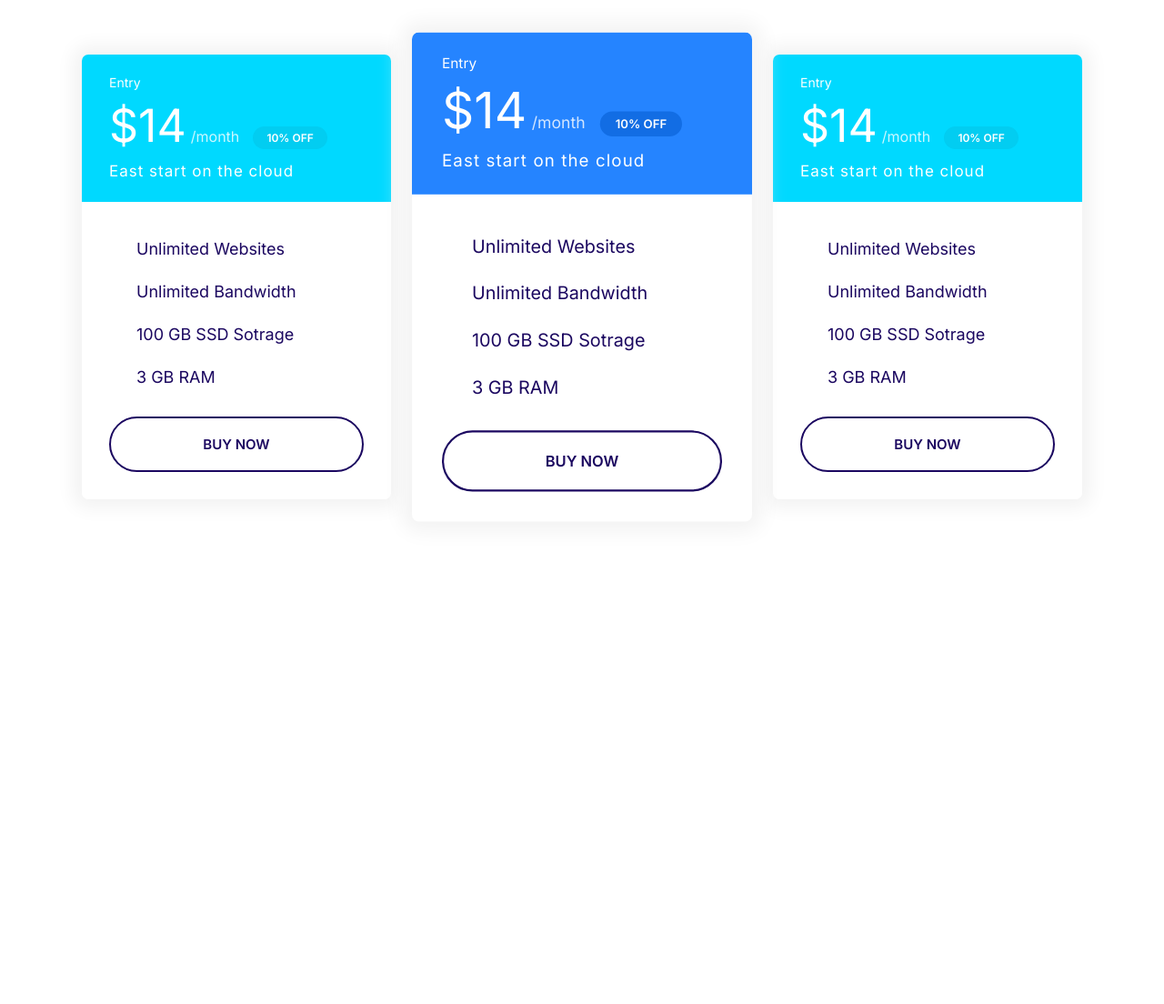
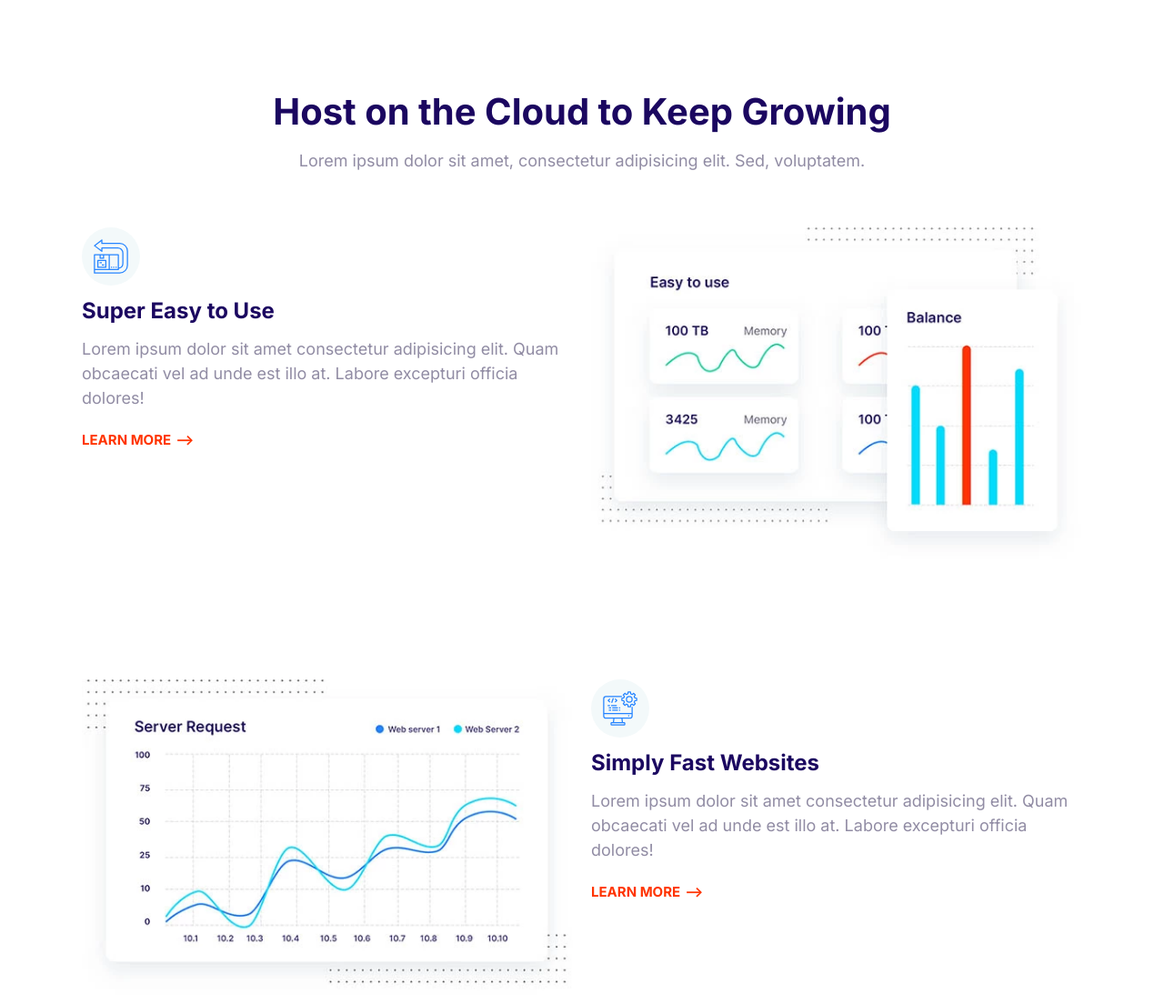
Before and after one commit to sabry-awad97/Sabrify, a website built with Vite: page index.html in a window 1280 px wide. Shown: the top 1104 px of the page at 91% size. Before the commit the page ends 800 px from the top, so only its background shows below. Built offline with nearby package versions, Linux system fonts and the light colour scheme; files whose address does not match are found by name.

Commit message:
Define features block

```diff
--- a/index.html
+++ b/index.html
@@ -7,69 +7,118 @@
     <title>Sabrify</title>
   </head>
   <body>
-    <section class="block container block-plans">
-      <div class="grid grid--1x3">
-        <div class="plan">
-          <div class="card card--secondary">
-            <header class="card__header">
-              <h3 class="plan__name">Entry</h3>
-              <span class="plan__price">$14</span>
-              <span class="plan__billing-cycle">/month</span>
-              <span class="badge badge--secondary badge--small">10% OFF</span>
-              <span class="plan__description">East start on the cloud</span>
-            </header>
-            <div class="card__body">
-              <ul class="list list--tick">
-                <li class="list__item">Unlimited Websites</li>
-                <li class="list__item">Unlimited Bandwidth</li>
-                <li class="list__item">100 GB SSD Sotrage</li>
-                <li class="list__item">3 GB RAM</li>
-              </ul>
-              <button class="btn btn--outline btn--block">Buy Now</button>
-            </div>
-          </div>
+    <section class="block container">
+      <header class="block__header">
+        <h2>Host on the Cloud to Keep Growing</h2>
+        <p>
+          Lorem ipsum dolor sit amet, consectetur adipisicing elit. Sed,
+          voluptatem.
+        </p>
+      </header>
+      <article class="grid grid--1x2 feature">
+        <div class="feature__content">
+          <span class="icon-container">
+            <svg class="icon icon--primary">
+              <use xlink:href="images/sprite.svg#easy"></use>
+            </svg>
+          </span>
+          <h3 class="feature__heading">Super Easy to Use</h3>
+          <p>
+            Lorem ipsum dolor sit amet consectetur adipisicing elit. Quam
+            obcaecati vel ad unde est illo at. Labore excepturi officia dolores!
+          </p>
+          <a href="#" class="link-arrow">Learn More</a>
         </div>
-        <div class="plan plan--popular">
-          <div class="card card--primary">
-            <header class="card__header">
-              <h3 class="plan__name">Entry</h3>
-              <span class="plan__price">$14</span>
-              <span class="plan__billing-cycle">/month</span>
-              <span class="badge badge--primary badge--small">10% OFF</span>
-              <span class="plan__description">East start on the cloud</span>
-            </header>
-            <div class="card__body">
-              <ul class="list list--tick">
-                <li class="list__item">Unlimited Websites</li>
-                <li class="list__item">Unlimited Bandwidth</li>
-                <li class="list__item">100 GB SSD Sotrage</li>
-                <li class="list__item">3 GB RAM</li>
-              </ul>
-              <button class="btn btn--outline btn--block">Buy Now</button>
-            </div>
-          </div>
+        <picture>
+          <source
+            type="image/webp"
+            srcset="images/easy.webp 1x, images/easy@2x.webp 2x"
+          />
+          <source
+            type="image/jpg"
+            srcset="images/easy.jpg 1x, images/easy@2x.jpg 2x"
+          />
+          <img class="feature__image" src="images/easy@2x.jpg" alt="" />
+        </picture>
+      </article>
+      <article class="grid grid--1x2 feature">
+        <div class="feature__content">
+          <span class="icon-container">
+            <svg class="icon icon--primary">
+              <use xlink:href="images/sprite.svg#computer"></use>
+            </svg>
+          </span>
+          <h3 class="feature__heading">Simply Fast Websites</h3>
+          <p>
+            Lorem ipsum dolor sit amet consectetur adipisicing elit. Quam
+            obcaecati vel ad unde est illo at. Labore excepturi officia dolores!
+          </p>
+          <a href="#" class="link-arrow">Learn More</a>
         </div>
-        <div class="plan">
-          <div class="card card--secondary">
-            <header class="card__header">
-              <h3 class="plan__name">Entry</h3>
-              <span class="plan__price">$14</span>
-              <span class="plan__billing-cycle">/month</span>
-              <span class="badge badge--secondary badge--small">10% OFF</span>
-              <span class="plan__description">East start on the cloud</span>
-            </header>
-            <div class="card__body">
-              <ul class="list list--tick">
-                <li class="list__item">Unlimited Websites</li>
-                <li class="list__item">Unlimited Bandwidth</li>
-                <li class="list__item">100 GB SSD Sotrage</li>
-                <li class="list__item">3 GB RAM</li>
-              </ul>
-              <button class="btn btn--outline btn--block">Buy Now</button>
-            </div>
-          </div>
+        <picture>
+          <source
+            type="image/webp"
+            srcset="images/fast.webp 1x, images/fast@2x.webp 2x"
+          />
+          <source
+            type="image/jpg"
+            srcset="images/fast.jpg 1x, images/fast@2x.jpg 2x"
+          />
+          <img class="feature__image" src="images/fast@2x.jpg" alt="" />
+        </picture>
+      </article>
+      <article class="grid grid--1x2 feature">
+        <div class="feature__content">
+          <span class="icon-container">
+            <svg class="icon icon--primary">
+              <use xlink:href="images/sprite.svg#wordpress"></use>
+            </svg>
+          </span>
+          <h3 class="feature__heading">Wordpress Made Easy</h3>
+          <p>
+            Lorem ipsum dolor sit amet consectetur adipisicing elit. Quam
+            obcaecati vel ad unde est illo at. Labore excepturi officia dolores!
+          </p>
+          <a href="#" class="link-arrow">Learn More</a>
         </div>
-      </div>
+        <picture>
+          <source
+            type="image/webp"
+            srcset="images/wordpress.webp 1x, images/wordpress@2x.webp 2x"
+          />
+          <source
+            type="image/jpg"
+            srcset="images/wordpress.jpg 1x, images/wordpress@2x.jpg 2x"
+          />
+          <img class="feature__image" src="images/wordpress@2x.jpg" alt="" />
+        </picture>
+      </article>
+      <article class="grid grid--1x2 feature">
+        <div class="feature__content">
+          <span class="icon-container">
+            <svg class="icon icon--primary">
+              <use xlink:href="images/sprite.svg#clock"></use>
+            </svg>
+          </span>
+          <h3 class="feature__heading">24/7 Expert Support</h3>
+          <p>
+            Lorem ipsum dolor sit amet consectetur adipisicing elit. Quam
+            obcaecati vel ad unde est illo at. Labore excepturi officia dolores!
+          </p>
+          <a href="#" class="link-arrow">Learn More</a>
+        </div>
+        <picture>
+          <source
+            type="image/webp"
+            srcset="images/support.webp 1x, images/support@2x.webp 2x"
+          />
+          <source
+            type="image/jpg"
+            srcset="images/support.jpg 1x, images/support@2x.jpg 2x"
+          />
+          <img class="feature__image" src="images/support@2x.jpg" alt="" />
+        </picture>
+      </article>
     </section>
 
     <script type="module" src="/src/main.ts"></script>
--- a/src/css/style.scss
+++ b/src/css/style.scss
@@ -769,3 +769,27 @@ a {
   max-width: 500px;
   margin: 0 auto;
 }
+
+/* Features */
+.feature {
+  gap: 4rem 2rem;
+  margin: 12rem 0;
+}
+
+.feature:first-of-type {
+  margin-top: 6rem;
+}
+
+.feature__heading {
+  margin: 1rem 0;
+}
+
+.feature__image {
+  width: 100%;
+}
+
+@media screen and (min-width: 768px) {
+  .feature:nth-of-type(even) .feature__content {
+    order: 2;
+  }
+}
```
Also changed, not shown: src/components/block-features.html (added, +112 -0 lines), public/images/easy.jpg (added), public/images/easy.webp (added), public/images/easy@2x.jpg (added), public/images/easy@2x.webp (added), public/images/fast.jpg (added), public/images/fast.webp (added), public/images/fast@2x.jpg (added), public/images/fast@2x.webp (added), public/images/logo.svg, public/images/support.jpg (added), public/images/support.webp (added), public/images/support@2x.jpg (added), public/images/support@2x.webp (added), 4 more files.
